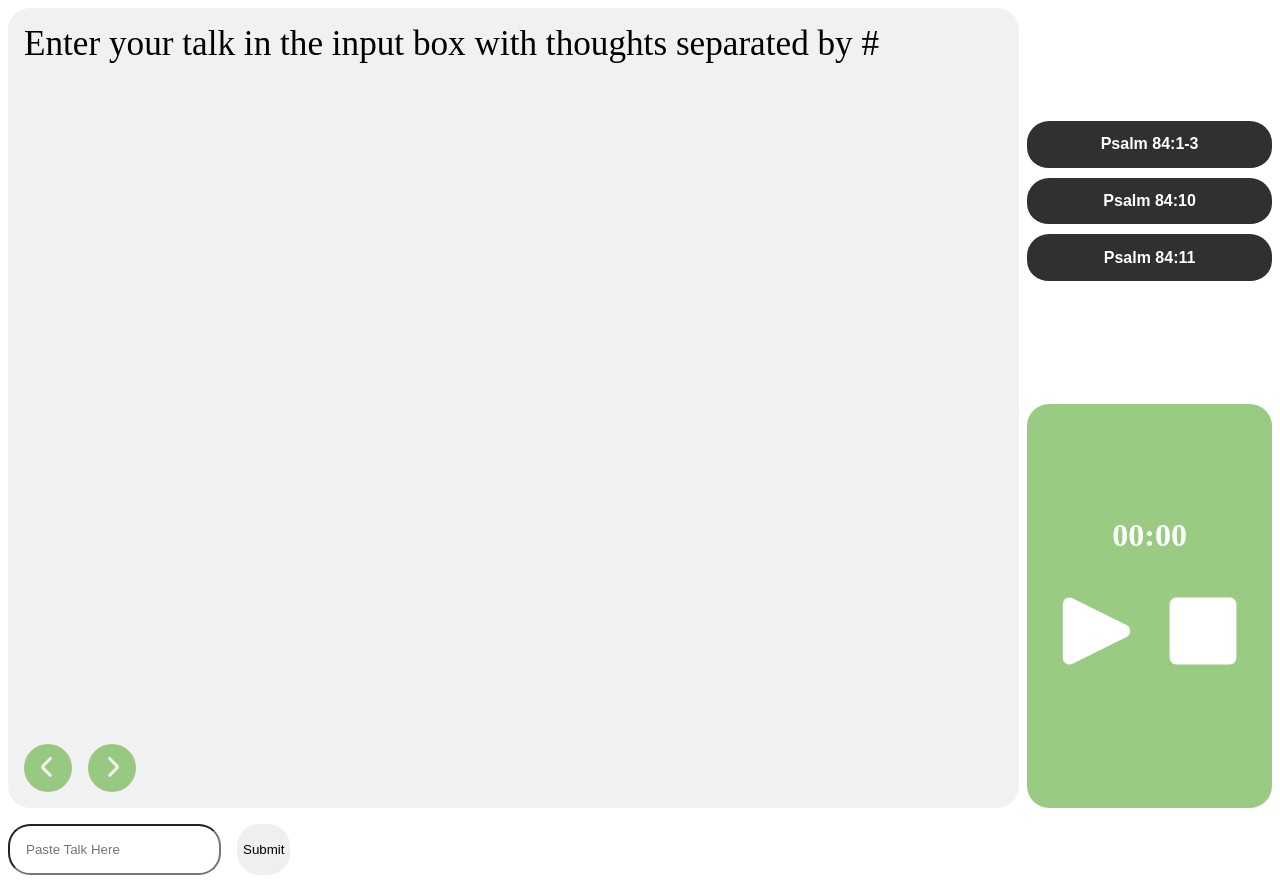
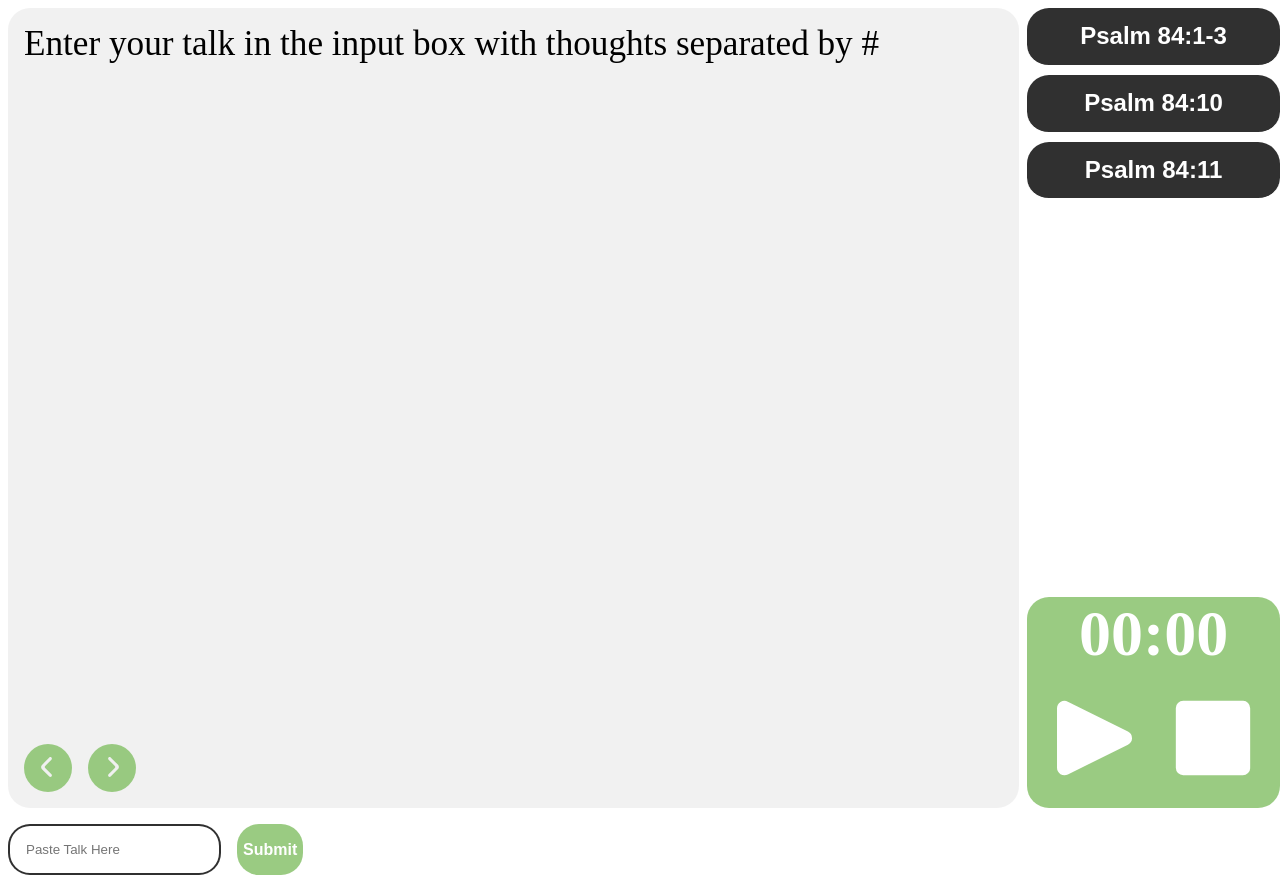
Before and after one commit to AustinMaturure/TalkAssist, a React (Vite) app in the folder Frontend/: page / in a window 1280 px wide. Built offline with nearby package versions, Linux system fonts and the light colour scheme; a web font is replaced by a local one.

Commit message:
Style Adjustments

```diff
--- a/Frontend/src/App.css
+++ b/Frontend/src/App.css
@@ -3,8 +3,10 @@
 }
 
 .talk {
-  display: flex;
+  display: grid;
+  width: 100%;
   height: 100%;
+  grid-template-columns: 80% 20%;
   gap: 0.5rem;
 }
 
@@ -43,6 +45,7 @@
 .point-control button img {
   max-width: 100%;
   max-height: 100%;
+  cursor: pointer;
   filter: invert(1);
 }
 
@@ -53,27 +56,25 @@
 
 .pop {
   border-radius: 22px;
-  flex: 1;
+
   display: flex;
   flex-direction: column;
-  gap: 0.5rem;
+  justify-content: space-between;
 }
 
 .pop-buttons {
-  height: 100%;
   border-radius: 22px;
   display: flex;
   flex-direction: column;
 
   justify-content: center;
   gap: 0.5rem;
-  flex: 1;
 }
 
 .pop-buttons button {
   padding: 0.9rem;
   border-radius: 22px;
-  font-size: 1rem;
+  font-size: 1.5rem;
   color: white;
   font-weight: bold;
   background-color: #1f1f1feb;
@@ -84,10 +85,10 @@
   max-width: 100%;
   max-height: 100%;
   filter: invert(1);
+  cursor: pointer;
 }
 
 .timer {
-  flex: 1;
   background-color: #8ec572e2;
   color: white;
   border-radius: 22px;
@@ -95,12 +96,11 @@
   text-align: center;
   display: flex;
   flex-direction: column;
-  padding: 0.5rem;
-  gap: 1rem;
 }
 
 .timer h1 {
   margin: 0px;
+  font-size: 4rem;
 }
 
 .timer div {
@@ -119,7 +119,7 @@
   top: 0;
   left: 0;
   width: 100%;
-  height: 100%;
+  height: 100dvh;
   display: flex;
   justify-content: center;
   color: black;
@@ -133,7 +133,7 @@
 .popup-content {
   background-color: white;
   padding: 20px;
-  border-radius: 10px;
+  border-radius: 22px;
   font-size: 2rem;
   box-shadow: 0 4px 8px rgba(0, 0, 0, 0.2);
 }
@@ -147,8 +147,14 @@
 .talk-data input {
   padding: 1rem;
   border-radius: 22px;
+  border: 2px solid #1f1f1feb;
+  color: #1f1f1feb;
 }
 
 .talk-data button {
   border-radius: 22px;
+  background: #8ec572e2;
+  font-size: 1rem;
+  font-weight: bold;
+  color: white;
 }
--- a/Frontend/src/index.css
+++ b/Frontend/src/index.css
@@ -5,6 +5,7 @@ h1 {
 
 button {
   border: none;
+  cursor: pointer;
 }
 b {
   font-weight: bold;
```
